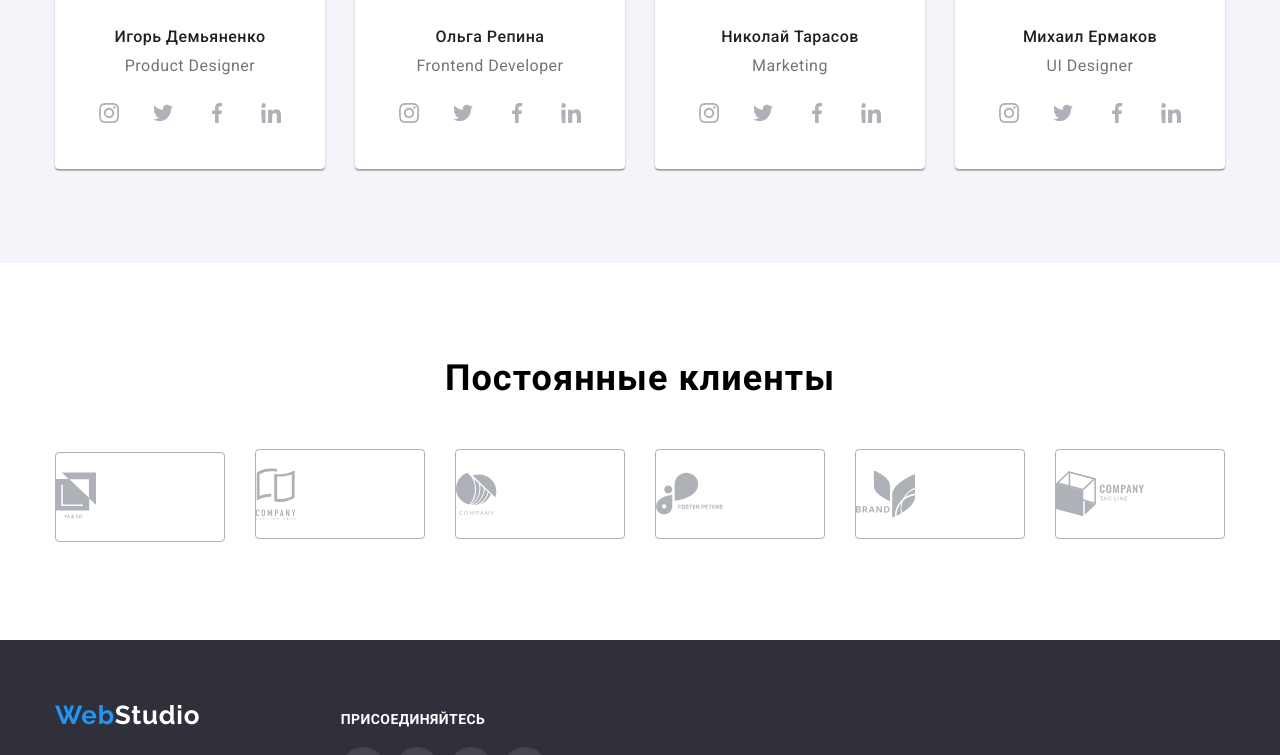
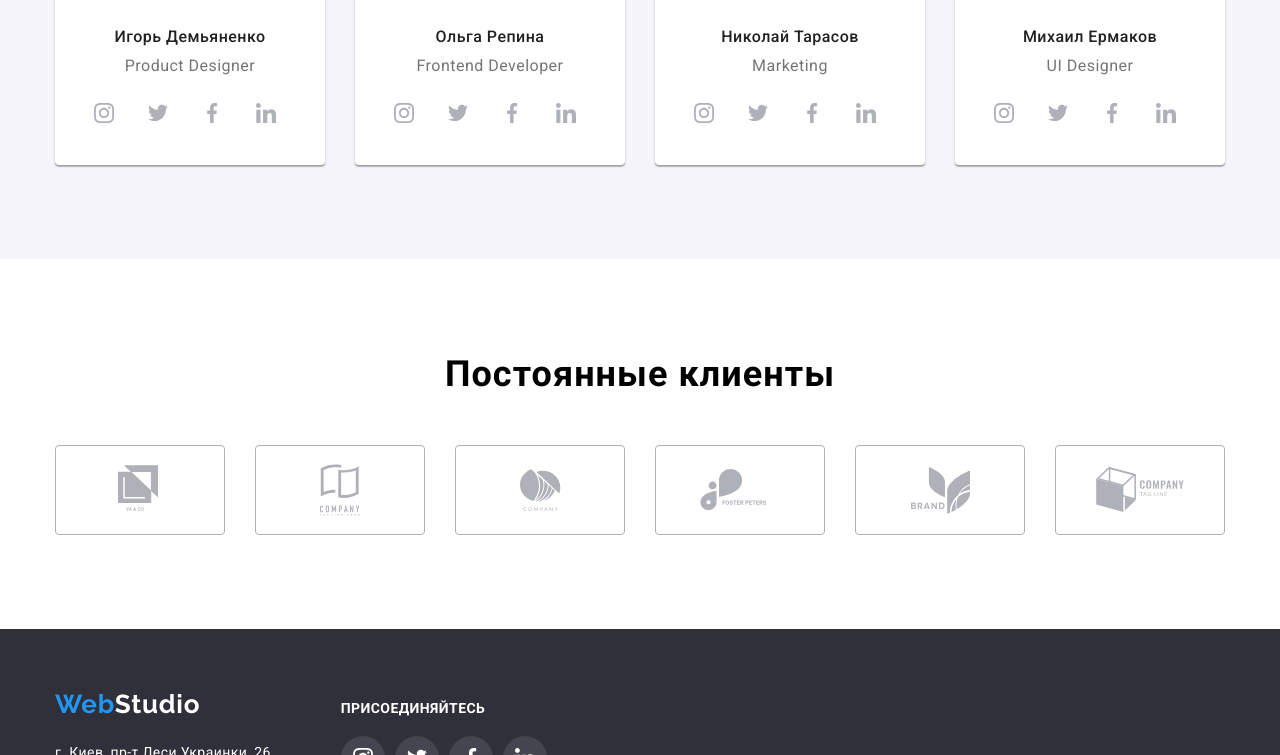
Before and after one commit to nostromo470/goit-markup-hw-04, a plain HTML site: page index.html in a window 1280 px wide. Shown: the part 2045-2800 px from the top of the page. Drawn offline with Linux system fonts and the light colour scheme.

Commit message:
hw-o4-final

```diff
--- a/css/styles.css
+++ b/css/styles.css
@@ -101,32 +101,26 @@ section {
   color: red;
 }
 
-.contacts-list svg {
-  fill: var(--grey-text);
-}
-
-.contacts-list svg:hover,
-.contacts-list svg:focus {
-  fill: var(--blue-text);
-}
-
-.contacts-list a {
+.link {
+  font-family: Roboto;
+  font-style: normal;
+  font-weight: 500;
+  font-size: 14px;
+  line-height: 16px;
+  letter-spacing: 0.02em;
+  color: #757575;
   display: flex;
   align-items: center;
 }
 
-.contacts-list span {
-  color: var(--grey-text);
-  font-weight: 500;
-  font-size: 14px;
-  line-height: 16px;
-  letter-spacing: 0.02em;
-  margin-left: 10px;
+.link:hover,
+.link:focus {
+  color: var(--blue-text);
 }
 
-.contacts-list span:hover,
-.contacts-list span:focus {
-  color: var(--blue-text);
+.icon {
+  fill: currentColor;
+  margin-right: 10px;
 }
 
 .contacts-list li:not(:last-child) {
@@ -335,30 +329,39 @@ section {
   display: block;
 }
 
-.social-icons {
+.social-icons-list {
   display: inline-flex;
   width: 270px;
+  align-items: center;
   justify-content: center;
   margin-bottom: 30px;
 }
 
-.social-icons svg {
+.social-links {
   width: 44px;
   height: 44px;
   border: none;
   border-radius: 50%;
-  fill: #afb1b8;
-  padding-left: 12px;
+  display: flex;
+  justify-content: center;
+  align-items: center;
+  margin-right: 10px;
+  color: #afb1b8;
 }
 
-.social-icons svg:hover,
-.social-icons svg:focus {
-  fill: var(--white-text);
+.social-links:hover,
+.social-links:focus {
+  color: #ffffff;
   background-color: var(--blue-text);
 }
 
-.social-icons li:not(:last-child) {
-  margin-right: 10px;
+.social-icon {
+  fill: currentColor;
+}
+
+.social-icon:hover,
+.social-icon:focus {
+  fill: currentColor;
 }
 
 /* Наши клиенты */
@@ -373,23 +376,24 @@ section {
   margin-right: 30px;
 }
 
-.clients-logos svg {
-  border: 1px solid #afb1b8;
-  border-radius: 4px;
-  fill: #afb1b8;
-  width: 170px;
-  height: 90px;
+.svg {
+  fill: currentColor;
 }
 
 .clients-link {
+  width: 170px;
+  height: 90px;
   display: flex;
   justify-content: center;
   align-items: center;
+  color: #afb1b8;
+  border: 1px solid #afb1b8;
+  border-radius: 4px;
 }
 
-.clients-logos svg:hover,
-.clients-logos svg:focus {
-  fill: var(--blue-text);
+.clients-link:hover,
+.clients-link:focus {
+  color: var(--blue-text);
   border-color: var(--blue-text);
 }
 
@@ -420,27 +424,31 @@ footer {
   margin-bottom: 20px;
 }
 
-.social-link-footer {
-  display: flex;
-  flex-wrap: wrap;
+.social-icons-list-footer {
+  display: inline-flex;
+  align-items: center;
+  justify-content: center;
 }
 
-.social-link-footer svg {
+.social-links-footer {
   width: 44px;
   height: 44px;
   border: none;
   border-radius: 50%;
-  fill: var(--white-text);
-  padding-left: 12px;
+  display: flex;
+  justify-content: center;
+  align-items: center;
+  margin-right: 10px;
+  color: var(--white-text);
   background-color: rgba(255, 255, 255, 0.1);
 }
 
-.social-link-footer li:not(:last-child) {
-  margin-right: 10px;
+.social-icon-footer {
+  fill: currentColor;
 }
 
-.social-link-footer svg:hover,
-.social-link-footer svg:focus {
+.social-links-footer:hover,
+.social-links-footer:focus {
   background-color: var(--blue-text);
 }
 
--- a/index.html
+++ b/index.html
@@ -24,23 +24,21 @@
                 </ul>
 
                 <ul class="contacts-list">
-                <li>
-                    <a href="mailto:info@devstudio.com">
-                        <svg width=16px height=12px>
+                <li class="item">
+                    <a href="mailto:info@devstudio.com" class="link">
+                        <svg class="icon" width=16px height=12px>
                         <use href="./images/icons.svg#envelope" width=16px height=12px>
                         </use>
-                        <span>info@devstudio</span>
-                        </svg>
+                        </svg>info@devstudio
                     </a>
                 </li>
 
-                <li>
-                    <a href="tel:+380961111111">
-                        <svg width=10px height=16px>
+                <li class="item">
+                    <a href="tel:+380961111111" class="link">
+                        <svg class="icon" width=10px height=16px>
                         <use href="./images/icons.svg#smartphone" width=10px height=16px>
                         </use>
-                        <span>+38 096 111 11 11</span>
-                        </svg>
+                        </svg>+38 096 111 11 11
                     </a>
                 </li>
                 </ul>
@@ -107,35 +105,38 @@
                         </article>
                         <h3>Игорь Демьяненко</h3>
                         <p>Product Designer</p>
-                        <ul class="social-icons">
-                            <li>
-                                <a href="#">
-                                <svg>
-                                    <use href="./images/icons.svg#instagram" width=20px>
+                        <ul class="social-icons-list">
+                            <li class="list">
+                                <a href="#" class="social-links">
+                                    <svg class="social-icon" width=20px height=20px>
+                                        <use href="./images/icons.svg#instagram">
                                         </use>
                                     </svg>
                                 </a>
                             </li>
-                            <li>
-                                <a href="#">
-                                <svg>
-                                    <use href="./images/icons.svg#twitter" width=20px>
+
+                            <li class="list">
+                                <a href="#" class="social-links">
+                                    <svg class="social-icon" width=20px height=20px>
+                                        <use href="./images/icons.svg#twitter">
                                         </use>
                                     </svg>
                                 </a>
                             </li>
-                            <li>
-                                <a href="#">
-                                <svg>
-                                    <use href="./images/icons.svg#facebook" width=20px>
+
+                            <li class="list">
+                                <a href="#" class="social-links">
+                                    <svg class="social-icon" width=20px height=20px>
+                                        <use href="./images/icons.svg#facebook">
                                         </use>
                                     </svg>
                                 </a>
                             </li>
-                            <li>
-                                <a href="#">
-                                <svg>
-                                    <use href="./images/icons.svg#linkedin" width=20px>
+
+                            <li class="list">
+                                <a href="#" class="social-links">
+                                    <svg class="social-icon" width=20px height=20px>
+                                        <use href="./images/icons.svg#linkedin">
                                         </use>
                                     </svg>
                                 </a>
@@ -151,35 +152,38 @@
                         </article>
                         <h3>Ольга Репина</h3>
                         <p>Frontend Developer</p>
-                        <ul class="social-icons">
-                            <li>
-                                <a href="#">
-                                    <svg>
-                                        <use href="./images/icons.svg#instagram" width=20px>
+                        <ul class="social-icons-list">
+                            <li class="list">
+                                <a href="#" class="social-links">
+                                    <svg class="social-icon" width=20px height=20px>
+                                        <use href="./images/icons.svg#instagram">
                                         </use>
                                     </svg>
                                 </a>
                             </li>
-                            <li>
-                                <a href="#">
-                                    <svg>
-                                        <use href="./images/icons.svg#twitter" width=20px>
+
+                            <li class="list">
+                                <a href="#" class="social-links">
+                                    <svg class="social-icon" width=20px height=20px>
+                                        <use href="./images/icons.svg#twitter">
                                         </use>
                                     </svg>
                                 </a>
                             </li>
-                            <li>
-                                <a href="#">
-                                    <svg>
-                                        <use href="./images/icons.svg#facebook" width=20px>
+
+                            <li class="list">
+                                <a href="#" class="social-links">
+                                    <svg class="social-icon" width=20px height=20px>
+                                        <use href="./images/icons.svg#facebook">
                                         </use>
                                     </svg>
                                 </a>
                             </li>
-                            <li>
-                                <a href="#">
-                                    <svg>
-                                        <use href="./images/icons.svg#linkedin" width=20px>
+
+                            <li class="list">
+                                <a href="#" class="social-links">
+                                    <svg class="social-icon" width=20px height=20px>
+                                        <use href="./images/icons.svg#linkedin">
                                         </use>
                                     </svg>
                                 </a>
@@ -195,35 +199,38 @@
                         </article>
                         <h3>Николай Тарасов</h3>
                         <p>Marketing</p>
-                        <ul class="social-icons">
-                            <li>
-                                <a href="#">
-                                    <svg>
-                                        <use href="./images/icons.svg#instagram" width=20px>
+                        <ul class="social-icons-list">
+                            <li class="list">
+                                <a href="#" class="social-links">
+                                    <svg class="social-icon" width=20px height=20px>
+                                        <use href="./images/icons.svg#instagram">
                                         </use>
                                     </svg>
                                 </a>
                             </li>
-                            <li>
-                                <a href="#">
-                                    <svg>
-                                        <use href="./images/icons.svg#twitter" width=20px>
+
+                            <li class="list">
+                                <a href="#" class="social-links">
+                                    <svg class="social-icon" width=20px height=20px>
+                                        <use href="./images/icons.svg#twitter">
                                         </use>
                                     </svg>
                                 </a>
                             </li>
-                            <li>
-                                <a href="#">
-                                    <svg>
-                                        <use href="./images/icons.svg#facebook" width=20px>
+
+                            <li class="list">
+                                <a href="#" class="social-links">
+                                    <svg class="social-icon" width=20px height=20px>
+                                        <use href="./images/icons.svg#facebook">
                                         </use>
                                     </svg>
                                 </a>
                             </li>
-                            <li>
-                                <a href="#">
-                                    <svg>
-                                        <use href="./images/icons.svg#linkedin" width=20px>
+
+                            <li class="list">
+                                <a href="#" class="social-links">
+                                    <svg class="social-icon" width=20px height=20px>
+                                        <use href="./images/icons.svg#linkedin">
                                         </use>
                                     </svg>
                                 </a>
@@ -238,35 +245,38 @@
                         </article>
                         <h3>Михаил Ермаков</h3>
                         <p>UI Designer</p>
-                    <ul class="social-icons">
-                        <li>
-                            <a href="#">
-                                <svg>
-                                    <use href="./images/icons.svg#instagram" width=20px>
+                <ul class="social-icons-list">
+                    <li class="list">
+                        <a href="#" class="social-links">
+                            <svg class="social-icon" width=20px height=20px>
+                                <use href="./images/icons.svg#instagram">
                                 </use>
                             </svg>
                         </a>
                     </li>
-                        <li>
-                            <a href="#">
-                                <svg>
-                                    <use href="./images/icons.svg#twitter" width=20px>
+
+                    <li class="list">
+                        <a href="#" class="social-links">
+                            <svg class="social-icon" width=20px height=20px>
+                                <use href="./images/icons.svg#twitter">
                                 </use>
                             </svg>
                         </a>
                     </li>
-                        <li>
-                            <a href="#">
-                                <svg>
-                                    <use href="./images/icons.svg#facebook" width=20px>
+
+                    <li class="list">
+                        <a href="#" class="social-links">
+                            <svg class="social-icon" width=20px height=20px>
+                                <use href="./images/icons.svg#facebook">
                                 </use>
                             </svg>
                         </a>
                     </li>
-                        <li>
-                            <a href="#">
-                                <svg>
-                                    <use href="./images/icons.svg#linkedin" width=20px>
+
+                    <li class="list">
+                        <a href="#" class="social-links">
+                            <svg class="social-icon" width=20px height=20px>
+                                <use href="./images/icons.svg#linkedin">
                                 </use>
                             </svg>
                         </a>
@@ -283,54 +293,56 @@
 
                 <ul class="clients-logos">
                     <li>
-                        <a class="clients-link" href="#">
-                            <svg class="svg">
-                                <use class="image" href="./images/icons.svg#logo1" width=44.27px>
+                        <a  href="#" class="clients-link">
+                            <svg class="svg" width=44.27 height=49.23>
+                                <use class="image" href="./images/icons.svg#logo1">
                                 </use>
                             </svg>
                         </a>
                     </li>
 
-                    <li class="clients-link">
-                        <a href="#">
-                            <svg class="svg">
-                                <use class="image" href="./images/icons.svg#logo2" width=40px>
+                    <li>
+                        <a href="#" class="clients-link">
+                            <svg class="svg" width=40 height=52>
+                                <use class="image" href="./images/icons.svg#logo2">
+                                </use>
+
+                            </svg>
+                        </a>
+                    </li>
+
+                    <li>
+                        <a href="#" class="clients-link">
+                            <svg class="svg" width=41 height=42.6>
+                                <use class="image" href="./images/icons.svg#logo3">
+                                </use>
+
+                            </svg>
+                        </a>
+                    </li>
+
+                    <li>
+                        <a href="#" class="clients-link">
+                            <svg class="svg" width=79.66 height=42.02>
+                                <use class="image" href="./images/icons.svg#logo4">
                                 </use>
                             </svg>
                         </a>
                     </li>
 
-                    <li class="clients-link">
-                        <a href="#">
-                            <svg class="svg">
-                                <use class="image" href="./images/icons.svg#logo3" width=41px>
+                    <li>
+                        <a href="#" class="clients-link">
+                            <svg class="svg" width=59 height=47>
+                                <use class="image" href="./images/icons.svg#logo5">
                                 </use>
                             </svg>
                         </a>
                     </li>
 
-                    <li class="clients-link">
-                        <a href="#">
-                            <svg class="svg">
-                                <use class="image" href="./images/icons.svg#logo4" width=79.66px>
-                                </use>
-                            </svg>
-                        </a>
-                    </li>
-
-                    <li class="clients-link">
-                        <a href="#">
-                            <svg class="svg">
-                                <use class="image" href="./images/icons.svg#logo5" width=59px>
-                                </use>
-                            </svg>
-                        </a>
-                    </li>
-
-                    <li class="clients-link">
-                        <a href="#">
-                            <svg class="svg">
-                                <use class="image" href="./images/icons.svg#logo6" width=88.48px>
+                    <li>
+                        <a href="#" class="clients-link">
+                            <svg class="svg" width=88.48 height=45.44>
+                                <use class="image" href="./images/icons.svg#logo6">
                                 </use>
                             </svg>
                         </a>
@@ -357,38 +369,38 @@
                 </li>
                 <li>
                     <h3>присоединяйтесь</h3>
-                    <ul class="social-link-footer">
-                        <li>
-                        <a href="#">
-                            <svg>
-                                <use href="./images/icons.svg#instagram" width=20px>
+                    <ul class="social-icons-list-footer">
+                        <li class="list">
+                            <a href="#" class="social-links-footer">
+                                <svg class="social-icon-footer" width=20px height=20px>
+                                    <use href="./images/icons.svg#instagram">
                                     </use>
                                 </svg>
                             </a>
                         </li>
 
-                        <li>
-                            <a href="#">
-                                <svg>
-                                    <use href="./images/icons.svg#twitter" width=20px>
+                        <li class="list">
+                            <a href="#" class="social-links-footer">
+                                <svg class="social-icon-footer" width=20px height=20px>
+                                    <use href="./images/icons.svg#twitter">
                                     </use>
                                 </svg>
                             </a>
                         </li>
 
-                        <li>
-                            <a href="#">
-                                <svg>
-                                    <use href="./images/icons.svg#facebook" width=20px>
+                        <li class="list">
+                            <a href="#" class="social-links-footer">
+                                <svg class="social-icon-footer" width=20px height=20px>
+                                    <use href="./images/icons.svg#facebook">
                                     </use>
                                 </svg>
                             </a>
                         </li>
 
-                        <li>
-                            <a href="#">
-                                <svg>
-                                    <use href="./images/icons.svg#linkedin" width=20px>
+                        <li class="list">
+                            <a href="#" class="social-links-footer">
+                                <svg class="social-icon-footer" width=20px height=20px>
+                                    <use href="./images/icons.svg#linkedin">
                                     </use>
                                 </svg>
                             </a>
```
Also changed, not shown: portfolio.html (+25 -27 lines). Lines whose indentation alone changed are shown as unchanged.
